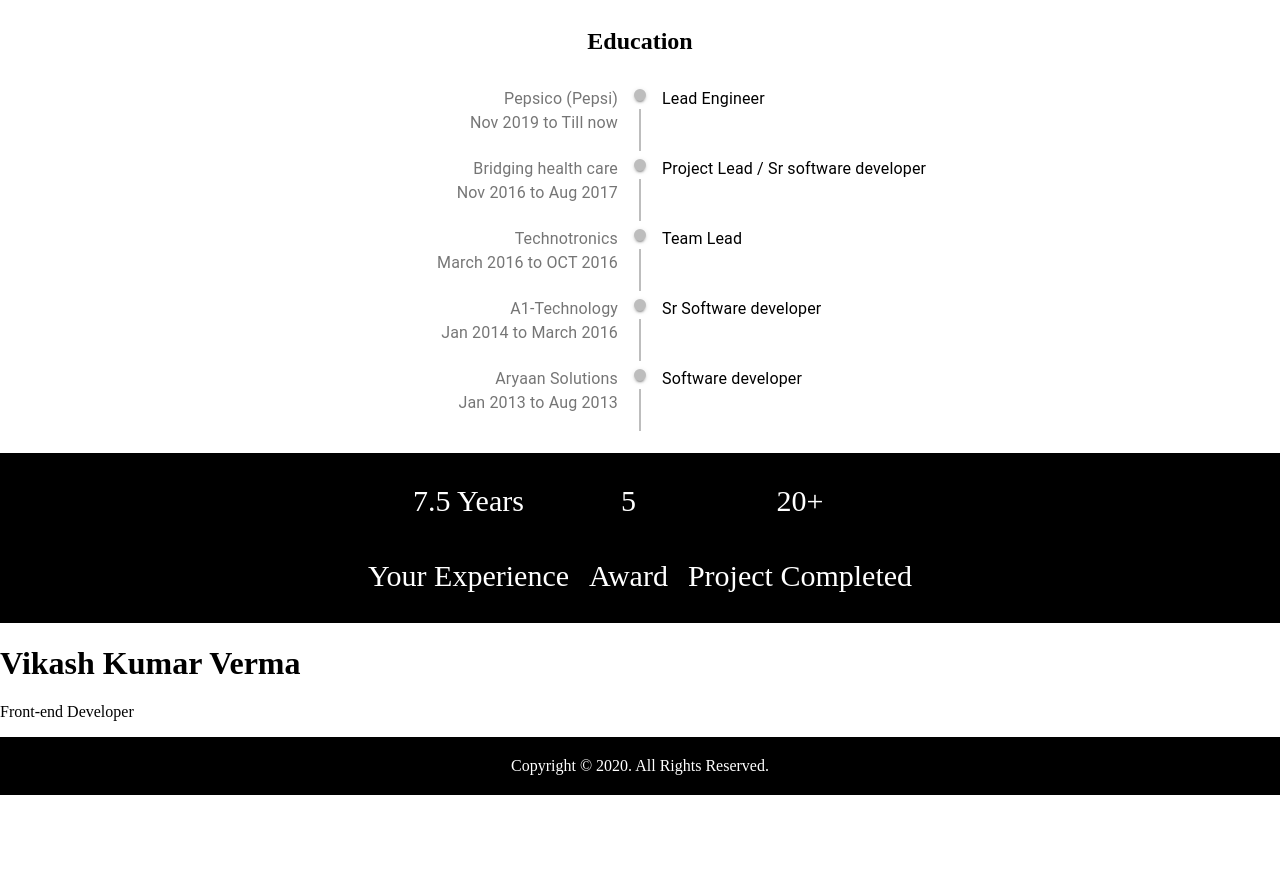
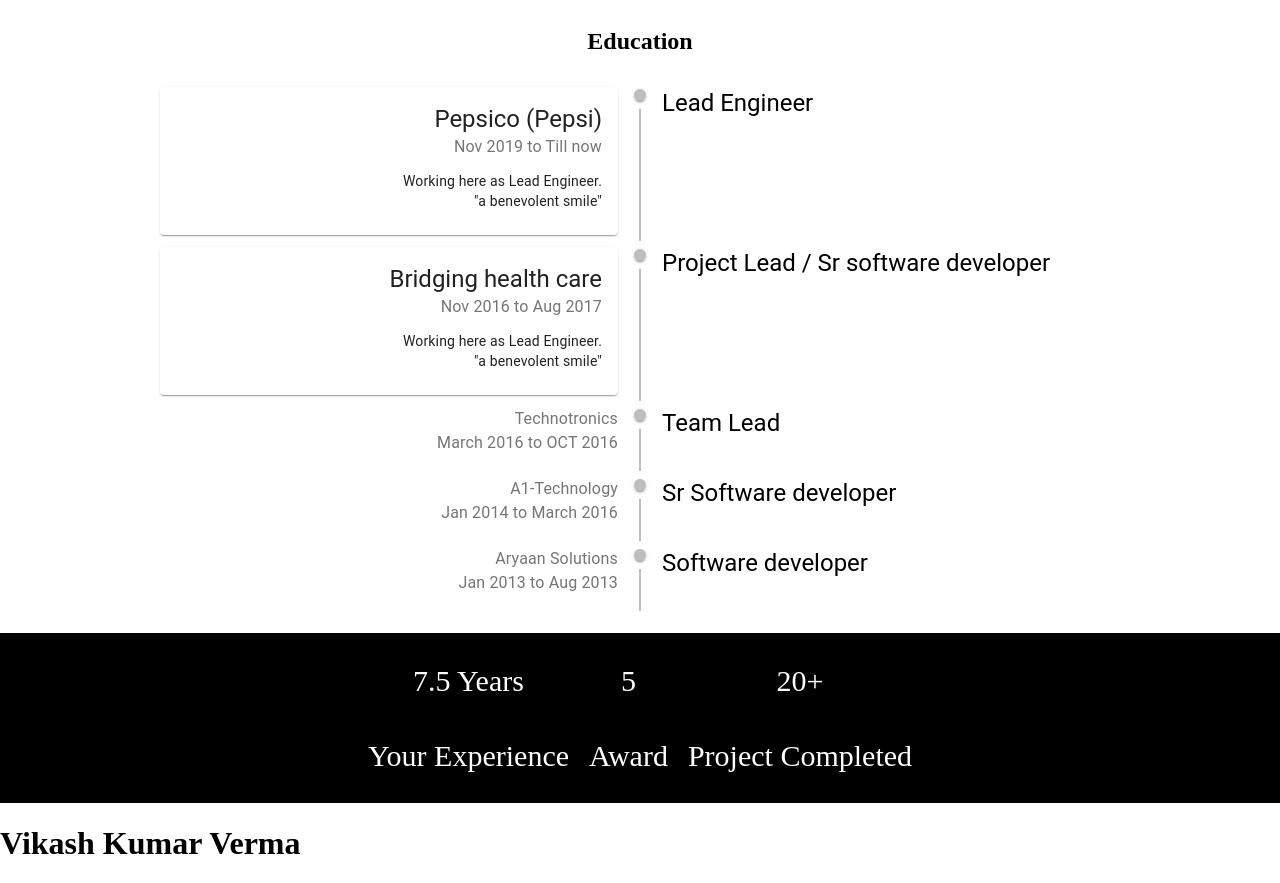
Before and after one commit to vikashraj144/React-Redux-Node-Profiler, a React (Create React App) app: page / in a window 1280 px wide. Shown: the part 955-1838 px from the top of the page. Before the commit the page ends 1750 px from the top, so only its background shows below. Built offline with nearby package versions, Linux system fonts and the light colour scheme.

Commit message:
resume added

```diff
--- a/src/components/common/Resume.component.jsx
+++ b/src/components/common/Resume.component.jsx
@@ -1,3 +1,6 @@
+import Card from "@material-ui/core/Card";
+import CardContent from "@material-ui/core/CardContent";
+import { makeStyles } from "@material-ui/core/styles";
 import Typography from "@material-ui/core/Typography";
 import Timeline from "@material-ui/lab/Timeline";
 import TimelineConnector from "@material-ui/lab/TimelineConnector";
@@ -9,35 +12,85 @@
 import React from "react";
 import ComponentLayout from "../layout/Component.layout";
 
+const useStyles = makeStyles({
+  root: {
+    minWidth: 275,
+  },
+  bullet: {
+    display: "inline-block",
+    margin: "0 2px",
+    transform: "scale(0.8)",
+  },
+  title: {
+    fontSize: 14,
+  },
+  pos: {
+    marginBottom: 12,
+  },
+});
+
 const Resume = () => {
+  const classes = useStyles();
+
   return (
     <ComponentLayout>
       <h2 style={{ textAlign: "center" }}>Education</h2>
       <Timeline align="alternate">
         <TimelineItem>
           <TimelineOppositeContent>
-            <Typography color="textSecondary">Pepsico (Pepsi)</Typography>
-            <Typography color="textSecondary">Nov 2019 to Till now</Typography>
+            <Card>
+              <CardContent>
+                <Typography variant="h5" component="h2">
+                  Pepsico (Pepsi)
+                </Typography>
+                <Typography className={classes.pos} color="textSecondary">
+                  Nov 2019 to Till now
+                </Typography>
+                <Typography variant="body2" component="p">
+                  Working here as Lead Engineer.
+                  <br />
+                  {'"a benevolent smile"'}
+                </Typography>
+              </CardContent>
+            </Card>
           </TimelineOppositeContent>
           <TimelineSeparator>
             <TimelineDot />
             <TimelineConnector />
           </TimelineSeparator>
           <TimelineContent>
-            <Typography>Lead Engineer </Typography>
+            <Typography variant="h5" component="h2">
+              Lead Engineer
+            </Typography>
           </TimelineContent>
         </TimelineItem>
+
         <TimelineItem>
           <TimelineOppositeContent>
-            <Typography>Project Lead / Sr software developer</Typography>
+            <Typography variant="h5" component="h2">
+              Project Lead / Sr software developer
+            </Typography>
           </TimelineOppositeContent>
           <TimelineSeparator>
             <TimelineDot />
             <TimelineConnector />
           </TimelineSeparator>
           <TimelineContent>
-            <Typography color="textSecondary">Bridging health care</Typography>
-            <Typography color="textSecondary">Nov 2016 to Aug 2017</Typography>
+            <Card>
+              <CardContent>
+                <Typography variant="h5" component="h2">
+                  Bridging health care
+                </Typography>
+                <Typography className={classes.pos} color="textSecondary">
+                  Nov 2016 to Aug 2017
+                </Typography>
+                <Typography variant="body2" component="p">
+                  Working here as Lead Engineer.
+                  <br />
+                  {'"a benevolent smile"'}
+                </Typography>
+              </CardContent>
+            </Card>
           </TimelineContent>
         </TimelineItem>
         <TimelineItem>
@@ -52,12 +105,16 @@
             <TimelineConnector />
           </TimelineSeparator>
           <TimelineContent>
-            <Typography>Team Lead</Typography>
+            <Typography variant="h5" component="h2">
+              Team Lead
+            </Typography>
           </TimelineContent>
         </TimelineItem>
         <TimelineItem>
           <TimelineOppositeContent>
-            <Typography>Sr Software developer</Typography>
+            <Typography variant="h5" component="h2">
+              Sr Software developer
+            </Typography>
           </TimelineOppositeContent>
           <TimelineSeparator>
             <TimelineDot />
@@ -80,7 +137,9 @@
             <TimelineConnector />
           </TimelineSeparator>
           <TimelineContent>
-            <Typography>Software developer</Typography>
+            <Typography variant="h5" component="h2">
+              Software developer
+            </Typography>
           </TimelineContent>
         </TimelineItem>
       </Timeline>
```
